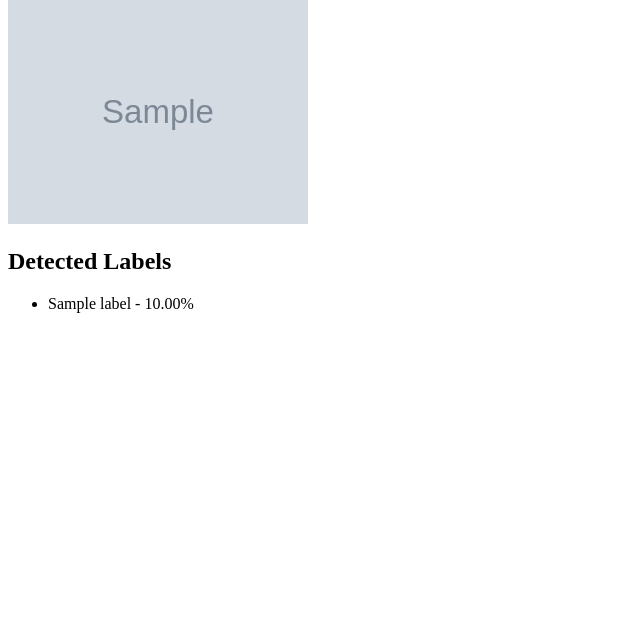
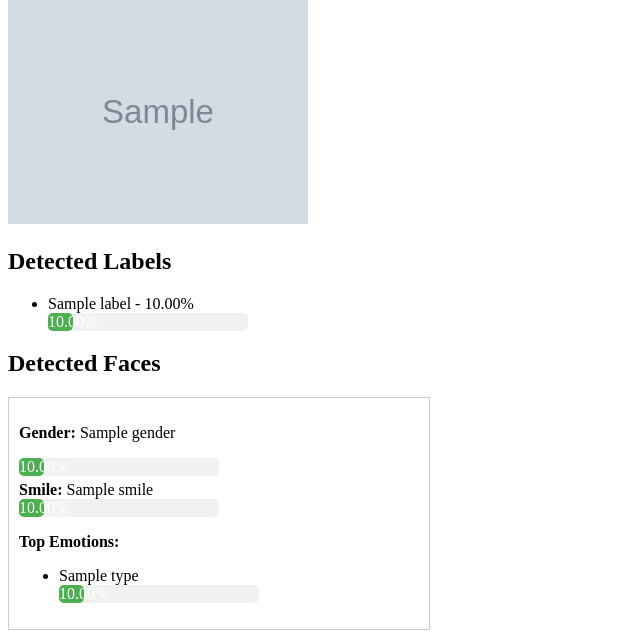
Before and after one commit to abuharis/cloud-ai-integration-labs, a Flask app: template app/templates/upload.html in a window 1280 px wide. Shown: the part 169-809 px from the top of the page, without its empty margins (0-640 px from the left). Before the commit the page ends 482 px from the top, so only its background shows below. Run offline with Flask 3, Linux system fonts and the light colour scheme; the template is opened without the code that fills it: most values are stand-ins (such as "Sample title", 1, 10 or a date in 2020); grey boxes marked "Sample" are stand-in pictures.

Commit message:
Face recognition with Rekognition

```diff
--- a/app/main.py
+++ b/app/main.py
@@ -21,6 +21,7 @@ def home():
 @app.route("/upload", methods=["GET", "POST"])
 def upload_file():
     labels = []      # initialize variables
+    faces = []
     image_url = None
     error = None
 
@@ -33,7 +34,12 @@ def upload_file():
 
             try:
                 # Upload to S3
-                s3.upload_fileobj(file, BUCKET_NAME, file_key)
+                s3.upload_fileobj(
+                    file,
+                    BUCKET_NAME,
+                    file_key,
+                    ExtraArgs={"ContentType": file.content_type}
+                    )
                 image_url = f"https://{BUCKET_NAME}.s3.amazonaws.com/{file_key}"
 
                 # Rekognition
@@ -44,12 +50,24 @@ def upload_file():
                 )
                 labels = [{"Name": l["Name"], "Confidence": l["Confidence"]} for l in response["Labels"]]
 
-                # Future: store metadata in DynamoDB
+                # Deetct faces
+                face_resp = rekognition.detect_faces(
+                    Image={"S3Object": {"Bucket": BUCKET_NAME, "Name": file_key}},
+                    Attributes=["ALL"]
+                )
+                for face in face_resp["FaceDetails"]:
+                    faces.append({
+                        "Gender": face["Gender"]["Value"],
+                        "GenderConfidence": face["Gender"]["Confidence"],
+                        "Emotions": sorted(face["Emotions"], key=lambda e: e["Confidence"], reverse=True)[:3],
+                        "Smile": face["Smile"]["Value"],
+                        "SmileConfidence": face["Smile"]["Confidence"]
+                    })
 
             except Exception as e:
                 error = str(e)
 
-    return render_template("upload.html", labels=labels, image_url=image_url, error=error)
+    return render_template("upload.html", labels=labels, faces=faces, image_url=image_url, error=error)
 
 @app.route("/analyze/<file_key>", methods=["GET"])
 def analyze_file(file_key):
--- a/app/templates/upload.html
+++ b/app/templates/upload.html
@@ -2,6 +2,22 @@
 <html>
 <head>
   <title>Upload File and Detect Labels</title>
+  <style>
+    .bar-container {
+      width: 200px;
+      background-color: #f1f1f1;
+      border-radius: 5px;
+      margin-bottom: 5px;
+    }
+    .bar {
+      height: 18px;
+      background-color: #4CAF50;
+      text-align: right;
+      padding-right: 5px;
+      color: white;
+      border-radius: 5px;
+    }
+  </style>
 </head>
 <body>
   <h1>Upload a File to S3 & Detect Labels</h1>
@@ -25,8 +41,39 @@
     <ul>
       {% for label in labels %}
         <li>{{ label.Name }} - {{ "%.2f"|format(label.Confidence) }}%</li>
+        <div class="bar-container">
+          <div class="bar" style="width: {{ "%.2f"|format(label.Confidence) }}%;">{{ "%.2f"|format(label.Confidence) }}%</div>
+        </div>
       {% endfor %}
     </ul>
   {% endif %}
+
+  {% if faces %}
+    <h2>Detected Faces</h2>
+    {% for face in faces %}
+      <div style="border:1px solid #ccc; padding:10px; margin-bottom:10px; max-width:400px;">
+        <p>
+          <strong>Gender:</strong> {{ face.Gender }}
+          <div class="bar-container">
+            <div class="bar" style="width: {{ "%.2f"|format(face.GenderConfidence) }}%;">{{ "%.2f"|format(face.GenderConfidence) }}%</div>
+          </div>
+          <strong>Smile:</strong> {{ face.Smile }}
+          <div class="bar-container">
+            <div class="bar" style="width: {{ "%.2f"|format(face.SmileConfidence) }}%;">{{ "%.2f"|format(face.SmileConfidence) }}%</div>
+          </div>
+        </p>
+        <p><strong>Top Emotions:</strong></p>
+        <ul>
+          {% for emo in face.Emotions %}
+            <li>{{ emo.Type }}
+              <div class="bar-container">
+                <div class="bar" style="width: {{ "%.2f"|format(emo.Confidence) }}%;">{{ "%.2f"|format(emo.Confidence) }}%</div>
+              </div>
+            </li>
+          {% endfor %}
+        </ul>
+      </div>
+    {% endfor %}
+  {% endif %}
 </body>
 </html>
```
